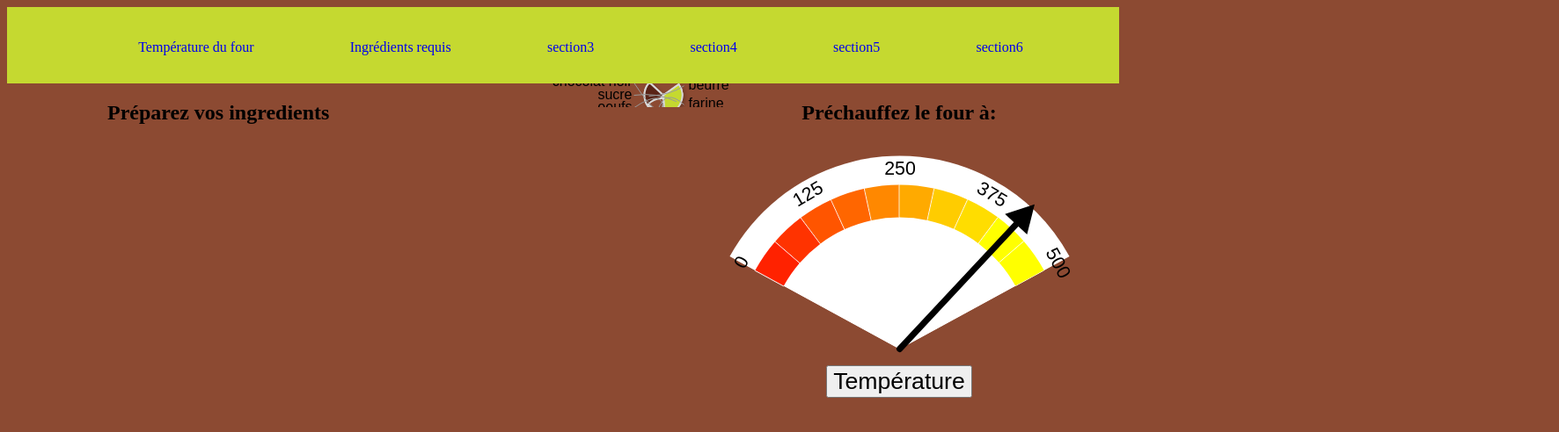
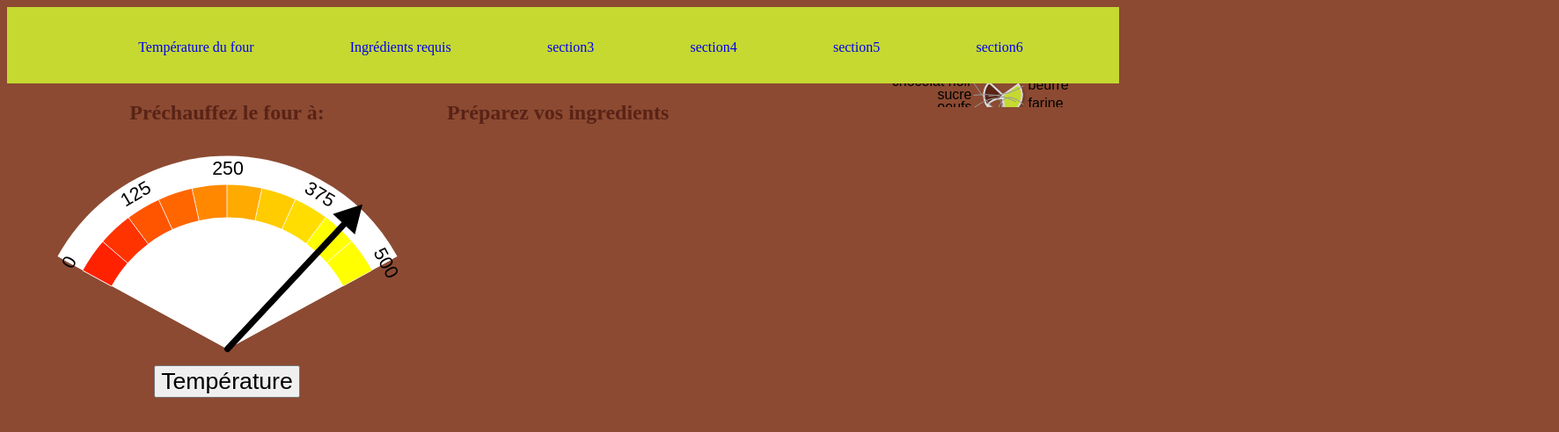
Before and after one commit to Marieland/AGU_tl-01_ClementineEtMarieMichele, a website built with Vite: page index.html in a window 1280 px wide. Shown: the whole page at 88% size, 1772 px wide, since content can reach past the window. Built offline with nearby package versions, Linux system fonts and the light colour scheme.

Commit message:
css marie et clem

```diff
--- a/styles.css
+++ b/styles.css
@@ -1,25 +1,20 @@
+@import url('https://fonts.googleapis.com/css2?family=Kalam:wght@300;400;700&family=Quicksand:wght@300..700&display=swap');
 
-/* Color Theme Swatches in Hex
-.chocolate-fondant-1-hex { color: #72A603; }
-.chocolate-fondant-2-hex { color: #C5D930; }
-.chocolate-fondant-3-hex { color: #8C4A32; }
-.chocolate-fondant-4-hex { color: #592316; }
-.chocolate-fondant-5-hex { color: #D9D9D9; }
 
-Color Theme Swatches in RGBA
-.chocolate-fondant-1-rgba { color: rgba(114, 165, 3, 1); }
-.chocolate-fondant-2-rgba { color: rgba(197, 216, 47, 1); }
-.chocolate-fondant-3-rgba { color: rgba(140, 74, 50, 1); }
-.chocolate-fondant-4-rgba { color: rgba(89, 34, 22, 1); }
-.chocolate-fondant-5-rgba { color: rgba(216, 216, 216, 1); }
+:root {
+    --darkgreen: #72A603;
+    --lightgreen: #C5D930;
+    --lightbrown: #8C4A32;
+    --brown: #592316;
+    --grey: #D9D9D9;
+    --box-shadow: 0px 10px 10px rgba(0, 0, 0, 0.2);
+}
 
- Color Theme Swatches in HSLA
-.chocolate-fondant-1-hsla { color: hsla(78, 96, 33, 1); }
-.chocolate-fondant-2-hsla { color: hsla(67, 68, 51, 1); }
-.chocolate-fondant-3-hsla { color: hsla(16, 47, 37, 1); }
-.chocolate-fondant-4-hsla { color: hsla(11, 59, 21, 1); }
-.chocolate-fondant-5-hsla { color: hsla(0, 0, 85, 1); }*
-*/
+main {
+    display: grid;
+    grid-template-columns: 1fr;
+    color: #592316;
+}
 
 body{
     background-color:  #8C4A32;
@@ -55,12 +50,17 @@ a{
 }
 
 
+@media screen and (min-width: 768px) {
+
+    main {
+        grid-template-columns: repeat(2, 1fr);
+    }
+}
 
 
-@media screen and(min-width:768px) {
+@media screen and (min-width: 1024px) {
 
+    main {
+        grid-template-columns: repeat(3, 1fr);
+    }
 }
-
-@media screen and(min-width:1024px) {
-
-}
```
